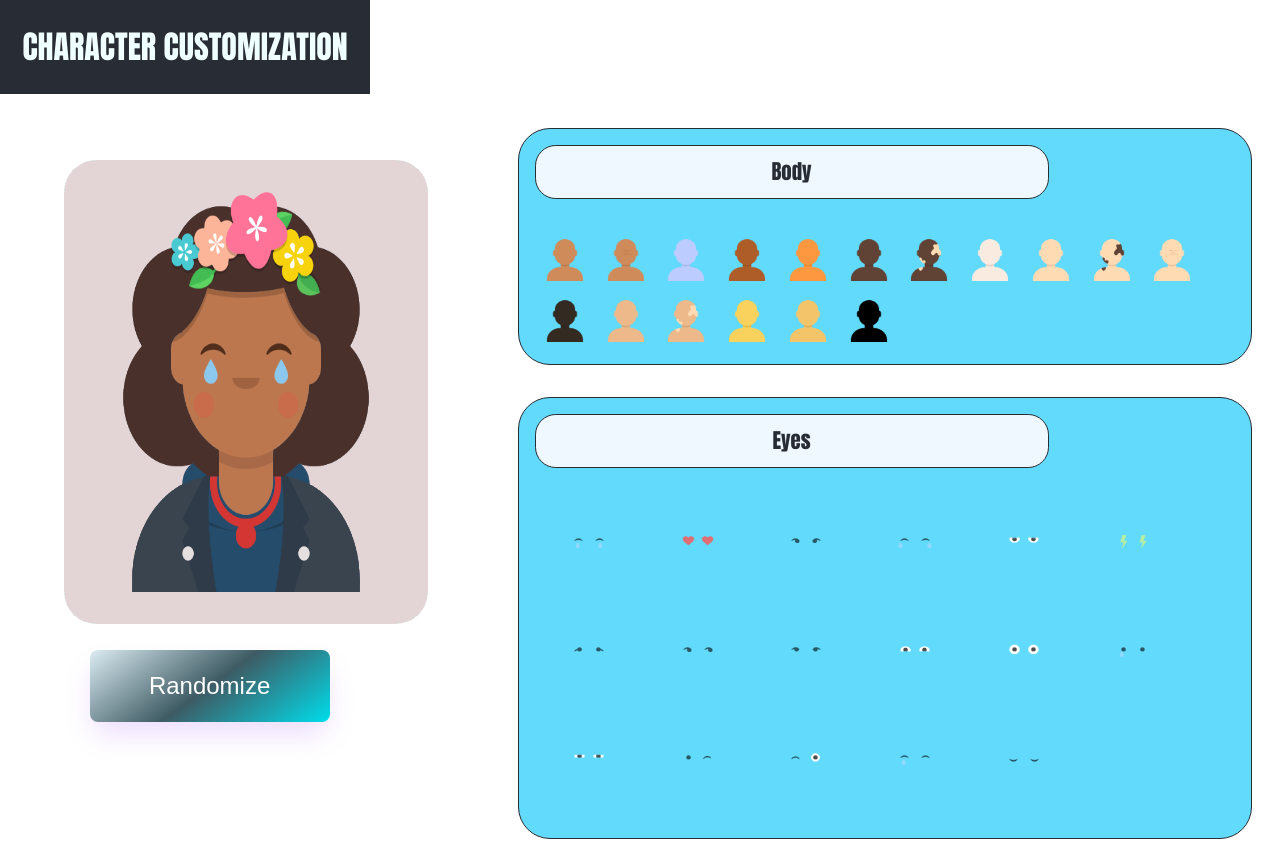
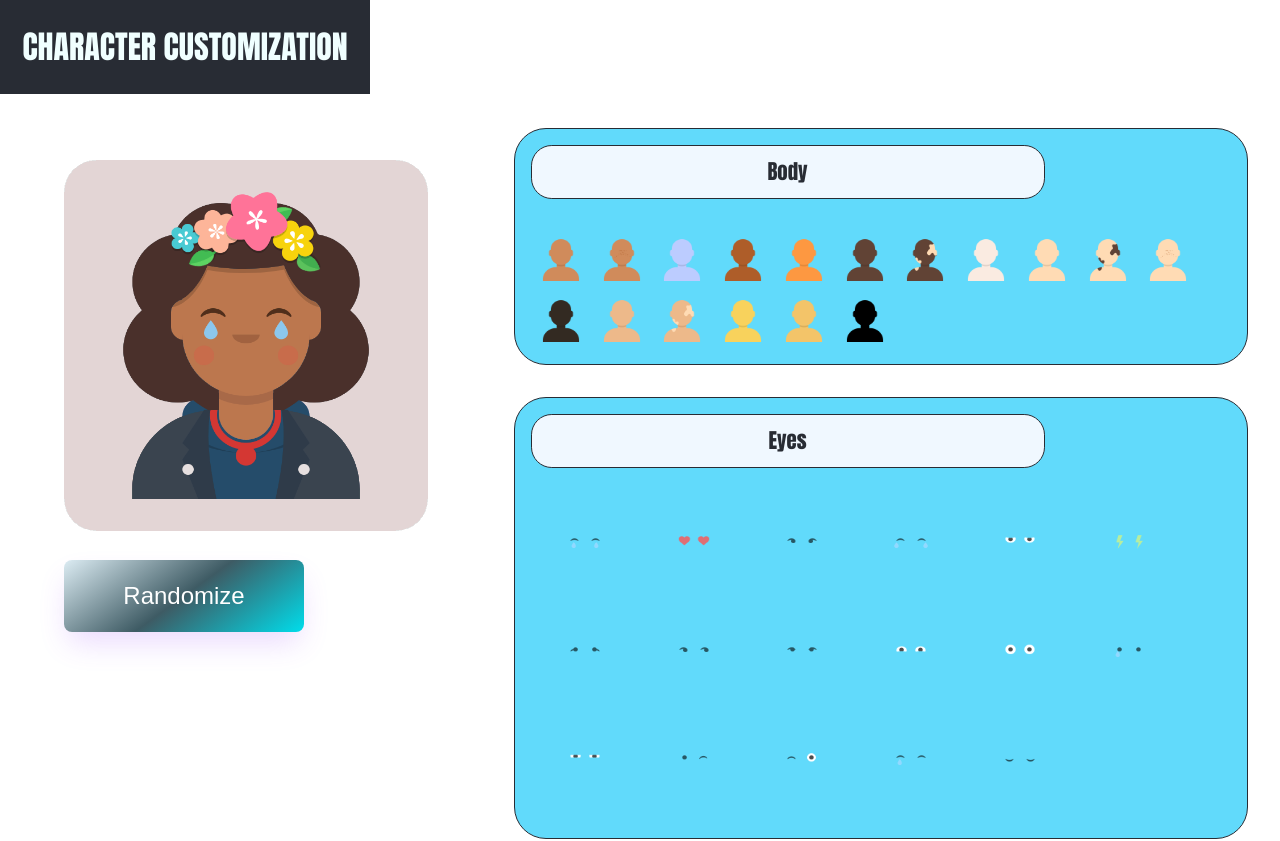
Before and after one commit to viettrinh1617/avatar-app, a React (Create React App) app: page / in a window 1280 px wide. Shown: the top 841 px of the page. Built offline with nearby package versions, Linux system fonts and the light colour scheme.

Commit message:
update styles 1st time

```diff
--- a/src/App.css
+++ b/src/App.css
@@ -140,25 +140,17 @@
   height: 400px;
   /* background-color: whitesmoke; */
   margin: 1em;
-  flex-shrink: 0;
+  /* flex-shrink: 0; */
   position: relative;
-}
-
-.randomizeBtn {
-  position: fixed;
-  bottom: 1em;
-  left: 7vw;
-  width: 10em;
-  height: 3em;
 }
 
 /* CSS */
 .randomizeBtn {
   position: fixed;
-  top: 650px;
-  left: 7vw;
-  width: 10em;
-  height: 3em;
+  top: 50vh;
+  left: 5vw;
+  width: 6em;
+  height: 2.5em;
   align-items: center;
   background-image: linear-gradient(144deg,#dcecf3, #3e5b64 50%,#00DDEB);
   border: 0;
@@ -186,20 +178,15 @@
   filter: brightness(120%);
 }
 
-@media (min-width: 768px) {
-  .randomizeBtn {
-    font-size: 24px;
-    min-width: 196px;
-  }
-}
 
 .selected {
-  width:  300px;
-  height: 400px;
+  width:  20vw;
+  height: 20vw;
+  max-width: 300px;
   padding: 2em;
   border-radius: 2em;
   position: fixed;
-  top: 20%;
+  top: 20vh;
   left: 5vw;
   background-color: rgba(100,0,0,0.01);
 
@@ -228,3 +215,26 @@
 .accessories\/hats {
   z-index: 6;
 }
+
+@media screen and (min-width: 800px ) {
+  .partList {
+    width: 60vw;
+  }
+
+  .avatarImage {
+    width: 30vw;
+  }
+
+  .selected {
+    width: 24vw;
+    height:  24vw;
+  }
+
+  .randomizeBtn {
+    font-size: 24px;
+    min-width: 196px;
+    top: 70vh;
+    width: 10em;
+    height: 3em;
+  }
+}
```
